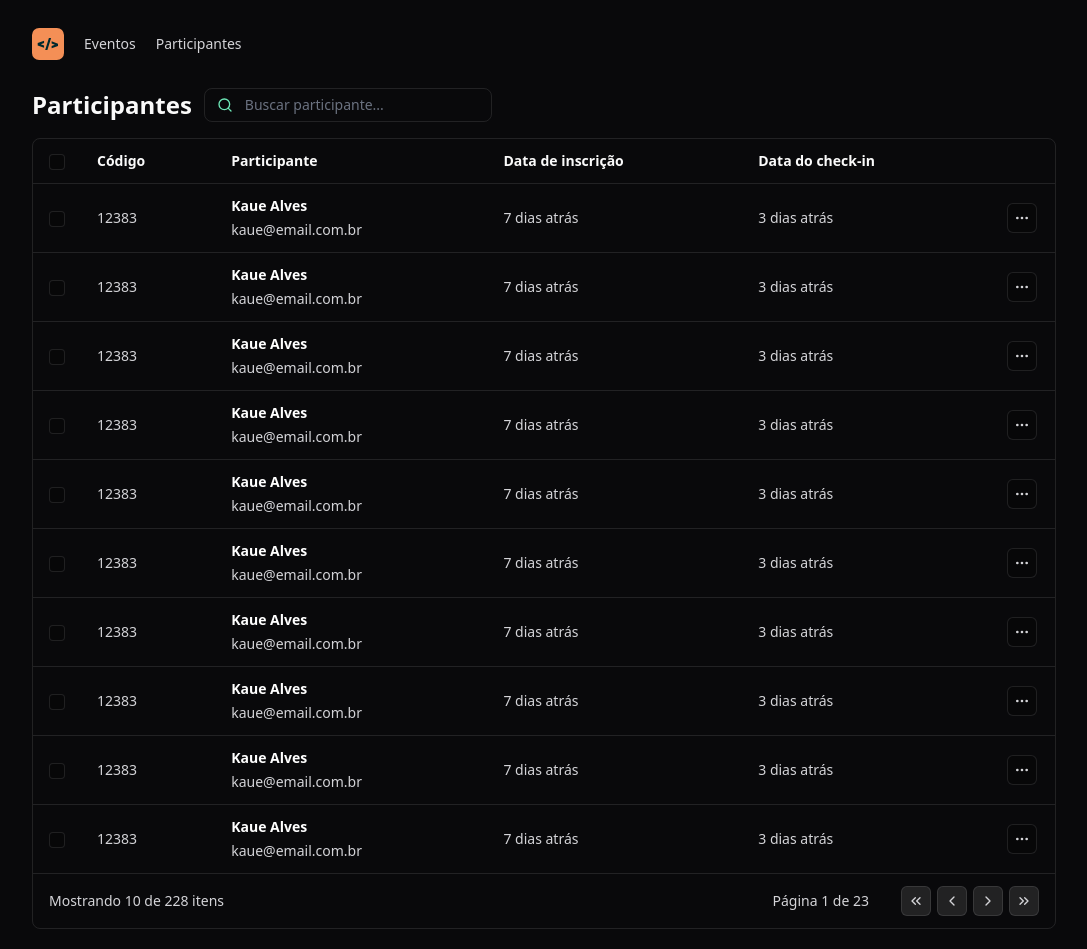
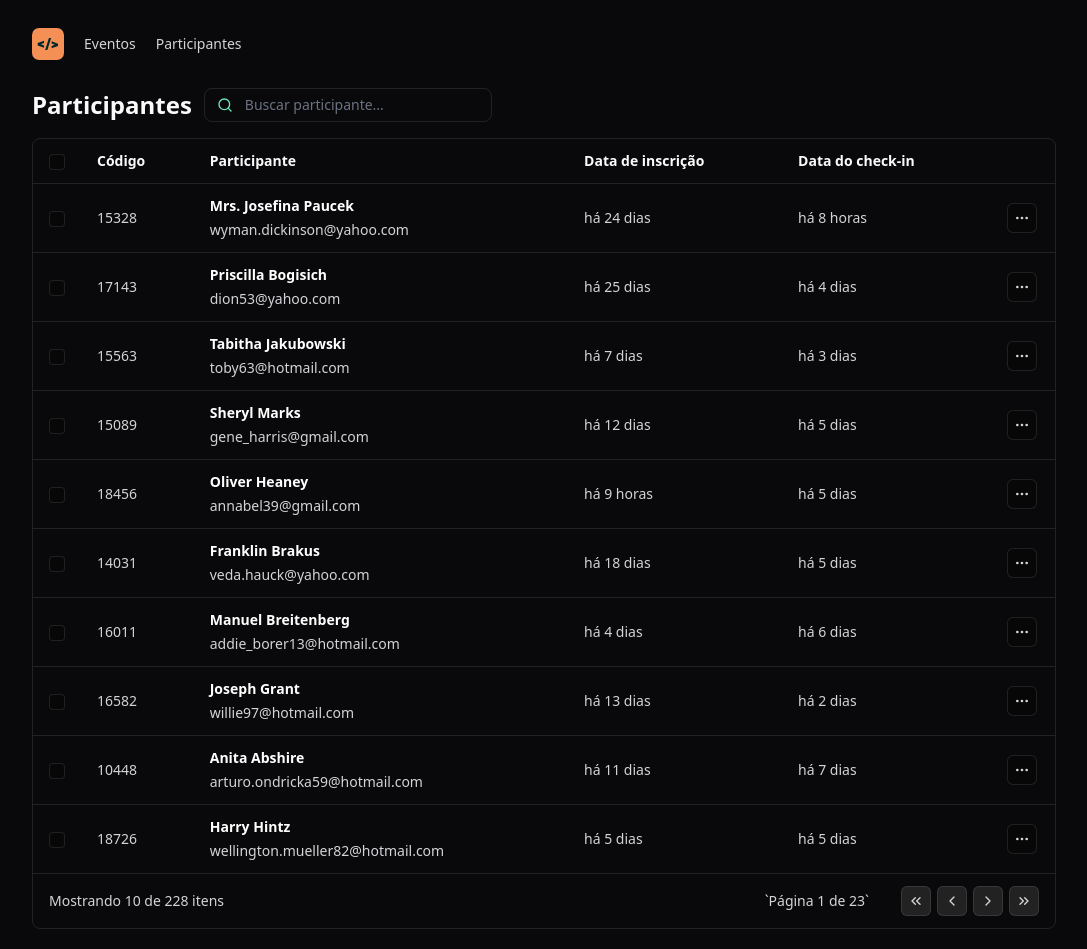
Before and after one commit to KaueASB/pass-in-web, a React (Vite) app: page / in a window 1280 px wide. Shown: the whole page, without its empty margins (96-1183 px from the left). Built offline with nearby package versions, Linux system fonts and the light colour scheme.

Commit message:
feat: Data Faker - create funcion for data fakers

```diff
--- a/package.json
+++ b/package.json
@@ -10,12 +10,14 @@
     "preview": "vite preview"
   },
   "dependencies": {
+    "dayjs": "^1.11.10",
     "lucide-react": "^0.364.0",
     "react": "^18.2.0",
     "react-dom": "^18.2.0",
     "tailwind-merge": "^2.2.2"
   },
   "devDependencies": {
+    "@faker-js/faker": "^8.4.1",
     "@rocketseat/eslint-config": "^2.2.2",
     "@tailwindcss/forms": "^0.5.7",
     "@types/react": "^18.2.66",
--- a/src/components/attendee-list.tsx
+++ b/src/components/attendee-list.tsx
@@ -6,11 +6,18 @@ import {
   MoreHorizontal,
   Search,
 } from 'lucide-react'
+import dayjs from 'dayjs'
+import 'dayjs/locale/pt-br'
+import relativeTime from 'dayjs/plugin/relativeTime'
 import { IconButton } from './icon-button'
 import { Table } from './table/table'
 import { TableHeader } from './table/table-header'
 import { TableCell } from './table/table-cell'
 import { TableRow } from './table/table-row'
+import { attendees } from '../data/attendees'
+
+dayjs.extend(relativeTime)
+dayjs.locale('pt-br')
 
 export function AttendeeList() {
   return (
@@ -44,24 +51,26 @@ export function AttendeeList() {
         </thead>
 
         <tbody>
-          {Array.from({ length: 10 }).map((_, i) => {
+          {attendees.map((attendee) => {
             return (
-              <TableRow key={i}>
+              <TableRow key={attendee.id}>
                 <TableCell>
                   <input
                     type="checkbox"
                     className="size-4 rounded border border-white/10 bg-black/20"
                   />
                 </TableCell>
-                <TableCell>12383</TableCell>
+                <TableCell>{attendee.id}</TableCell>
                 <TableCell>
                   <div className="flex flex-col gap-1">
-                    <span className="font-semibold text-white">Kaue Alves</span>
-                    <span>kaue@email.com.br</span>
+                    <span className="font-semibold text-white">
+                      {attendee.name}
+                    </span>
+                    <span>{attendee.email}</span>
                   </div>
                 </TableCell>
-                <TableCell>7 dias atrás</TableCell>
-                <TableCell>3 dias atrás</TableCell>
+                <TableCell>{dayjs().to(attendee.createdAt)}</TableCell>
+                <TableCell>{dayjs().to(attendee.checkedInAt)}</TableCell>
                 <TableCell>
                   <IconButton transparent>
                     <MoreHorizontal className="size-4" />
@@ -77,7 +86,7 @@ export function AttendeeList() {
             <TableCell colSpan={3}>Mostrando 10 de 228 itens</TableCell>
             <TableCell className="text-right" colSpan={3}>
               <div className="inline-flex items-center gap-8">
-                <span>Página 1 de 23</span>
+                <span>`Página 1 de 23`</span>
 
                 <div className="flex gap-1.5">
                   <IconButton>
--- /dev/null
+++ b/src/data/attendees.ts
@@ -0,0 +1,11 @@
+import { faker } from '@faker-js/faker'
+
+export const attendees = Array.from({ length: 10 }).map(() => {
+  return {
+    id: faker.number.int({ min: 10000, max: 20000 }),
+    name: faker.person.fullName(),
+    email: faker.internet.email().toLocaleLowerCase(),
+    createdAt: faker.date.recent({ days: 30 }),
+    checkedInAt: faker.date.recent({ days: 7 }),
+  }
+})
```
Also changed, not shown: 1 other file (tests, documents, lock files or other folders).
